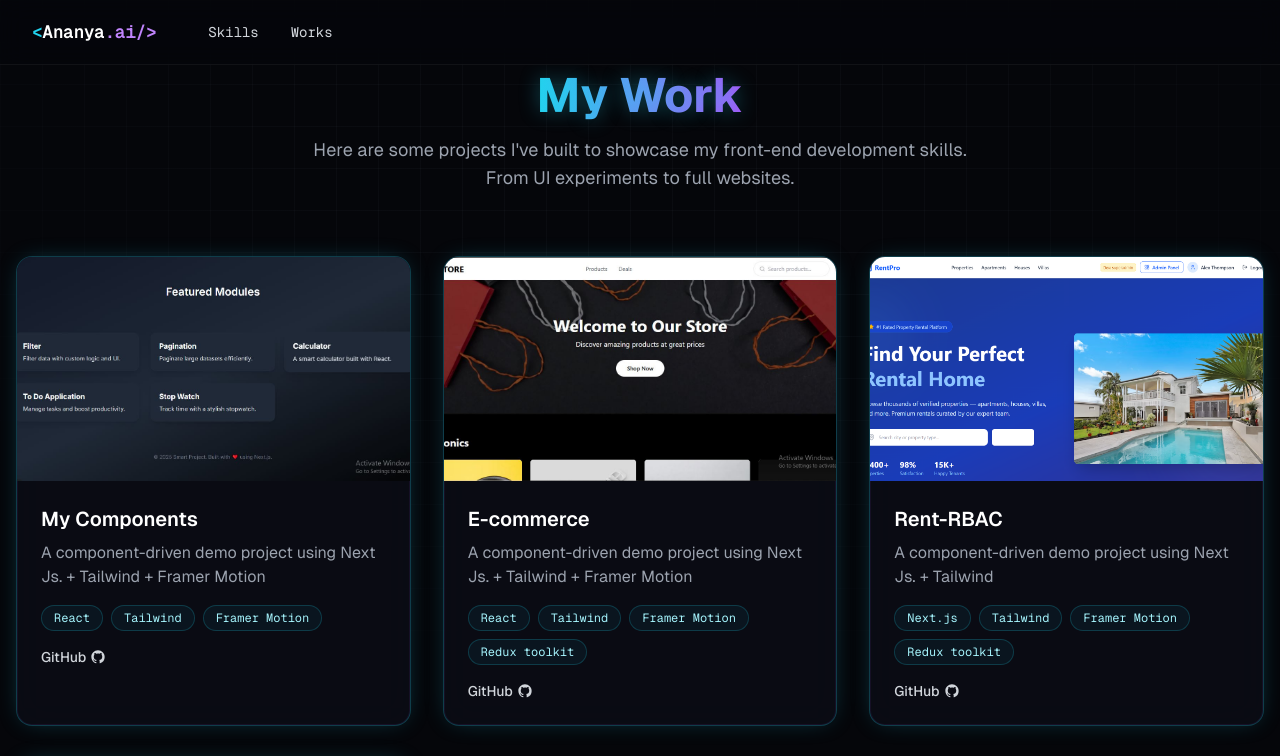
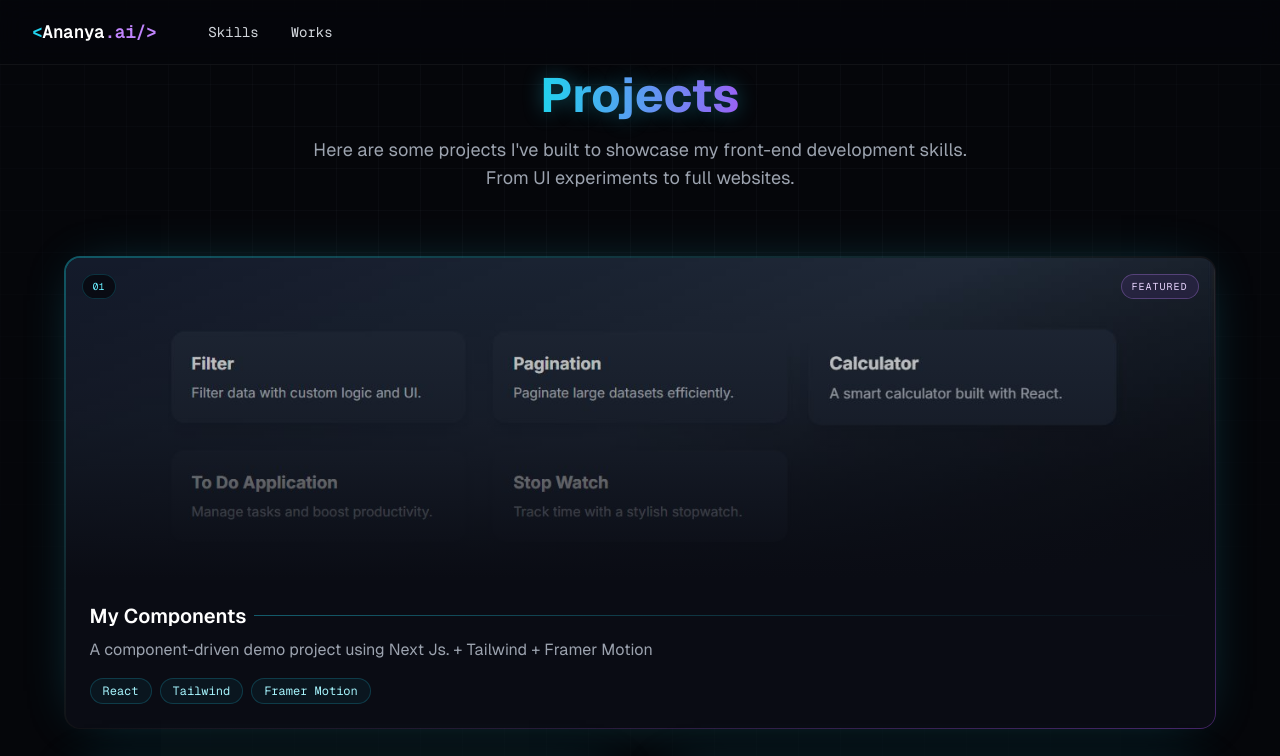
Before and after one commit to Ananya-12-cpu/My-portfolio, a Next.js app: page /works in a window 1280 px wide. Shown: the top 756 px of the page. Built offline with nearby package versions, Linux system fonts and the light colour scheme.

Commit message:
projects section redesigned

```diff
--- /dev/null
+++ b/app/components/ProjectsCodeBlock.tsx
@@ -0,0 +1,163 @@
+"use client";
+
+import { motion } from "framer-motion";
+
+type Token = { text: string; color?: string; href?: string };
+
+const PURPLE = "#a855f7";
+const WHITE = "#e6f1ff";
+const GRAY = "#9ca3af";
+const KEY = "#22d3ee";
+const STRING = "#34d399";
+
+type ProjectSummary = { title: string; tech: string[]; github: string };
+
+function projectObject(
+  project: ProjectSummary,
+  indent: number,
+  last: boolean,
+): Token[][] {
+  const pad = " ".repeat(indent);
+  const innerPad = " ".repeat(indent + 2);
+  const lines: Token[][] = [[{ text: `${pad}{`, color: GRAY }]];
+
+  lines.push([
+    { text: `${innerPad}title`, color: KEY },
+    { text: ": ", color: GRAY },
+    { text: `'${project.title}'`, color: STRING },
+    { text: ",", color: GRAY },
+  ]);
+
+  const techTokens: Token[] = [
+    { text: `${innerPad}tech`, color: KEY },
+    { text: ": [", color: GRAY },
+  ];
+  project.tech.forEach((t, i) => {
+    techTokens.push({ text: `'${t}'`, color: STRING });
+    if (i < project.tech.length - 1)
+      techTokens.push({ text: ", ", color: GRAY });
+  });
+  techTokens.push({ text: "],", color: GRAY });
+  lines.push(techTokens);
+
+  lines.push(
+    project.github === "#"
+      ? [
+          { text: `${innerPad}github`, color: KEY },
+          { text: ": ", color: GRAY },
+          { text: "null", color: PURPLE },
+        ]
+      : [
+          { text: `${innerPad}github`, color: KEY },
+          { text: ": ", color: GRAY },
+          { text: `'${project.github}'`, color: STRING, href: project.github },
+        ],
+  );
+
+  lines.push([{ text: `${pad}}${last ? "" : ","}`, color: GRAY }]);
+  return lines;
+}
+
+const PROJECT_SUMMARIES: ProjectSummary[] = [
+  {
+    title: "My Components",
+    tech: ["React", "Tailwind", "Framer Motion"],
+
+    github: "https://github.com/Ananya-12-cpu/My-Components",
+  },
+  {
+    title: "E-commerce",
+    tech: ["React", "Tailwind", "Framer Motion", "Redux toolkit"],
+
+    github: "https://github.com/Ananya-12-cpu/my-ecommerce.git",
+  },
+  {
+    title: "Rent-RBAC",
+    tech: ["Next.js", "Tailwind", "Framer Motion", "Redux toolkit"],
+
+    github: "https://github.com/Ananya-12-cpu/Rent_property.git",
+  },
+  {
+    title: "Express API",
+    tech: ["Express.js", "JavaScript", "MySql"],
+
+    github: "https://github.com/Ananya-12-cpu/ElitePropertyAdmin2026.git",
+  },
+];
+
+const LINES: Token[][] = [
+  [
+    { text: "const", color: PURPLE },
+    { text: " projects", color: WHITE },
+    { text: " = [", color: GRAY },
+  ],
+  ...PROJECT_SUMMARIES.flatMap((project, i) =>
+    projectObject(project, 2, i === PROJECT_SUMMARIES.length - 1),
+  ),
+  [{ text: "];", color: GRAY }],
+];
+
+function ProjectsCodeBlock() {
+  return (
+    <motion.div
+      initial={{ opacity: 0, y: 20 }}
+      whileInView={{ opacity: 1, y: 0 }}
+      viewport={{ once: true }}
+      transition={{ duration: 0.6 }}
+      className="mx-auto mb-14 rounded-2xl overflow-hidden glass-panel neon-border"
+    >
+      {/* title bar */}
+      <div className="flex items-center gap-2 px-4 py-3 bg-black/30 border-b border-white/10">
+        <span className="w-3 h-3 rounded-full bg-red-400/80" />
+        <span className="w-3 h-3 rounded-full bg-yellow-400/80" />
+        <span className="w-3 h-3 rounded-full bg-green-400/80" />
+        <span className="ml-3 font-mono-ai text-xs text-gray-400">
+          projects.ts
+        </span>
+      </div>
+
+      <pre className="font-mono-ai text-[13px] leading-relaxed px-5 py-5 overflow-x-auto">
+        <code>
+          {LINES.map((line, lineIndex) => (
+            <motion.div
+              key={lineIndex}
+              initial={{ opacity: 0, x: -10 }}
+              whileInView={{ opacity: 1, x: 0 }}
+              viewport={{ once: true }}
+              transition={{ duration: 0.35, delay: lineIndex * 0.06 }}
+            >
+              {line.map((token, tokenIndex) =>
+                token.href ? (
+                  <a
+                    key={tokenIndex}
+                    href={token.href}
+                    target="_blank"
+                    rel="noopener noreferrer"
+                    style={{ color: token.color }}
+                    className="underline decoration-dotted underline-offset-2 hover:text-cyan-300 transition-colors duration-200"
+                  >
+                    {token.text}
+                  </a>
+                ) : (
+                  <span key={tokenIndex} style={{ color: token.color }}>
+                    {token.text}
+                  </span>
+                ),
+              )}
+              {lineIndex === LINES.length - 1 && (
+                <motion.span
+                  aria-hidden
+                  className="inline-block w-2 h-3.5 bg-cyan-300 ml-1 align-middle"
+                  animate={{ opacity: [1, 0, 1] }}
+                  transition={{ duration: 1, repeat: Infinity }}
+                />
+              )}
+            </motion.div>
+          ))}
+        </code>
+      </pre>
+    </motion.div>
+  );
+}
+
+export default ProjectsCodeBlock;
--- a/app/components/SkillCodeBlock.tsx
+++ b/app/components/SkillCodeBlock.tsx
@@ -79,7 +79,7 @@ const LINES: Token[][] = [
   [{ text: "  },", color: GRAY }],
   keyValueString(
     "loves",
-    "building scalable, high-performance , clean and maintainable web applications with a focus on user experience and accessibility.",
+    "building scalable, high-performance web applications with a focus on user experience and accessibility.",
     2,
     true
   ),
@@ -93,7 +93,7 @@ function SkillCodeBlock() {
       whileInView={{ opacity: 1, y: 0 }}
       viewport={{ once: true }}
       transition={{ duration: 0.6 }}
-      className="mx-auto mb-14 rounded-2xl overflow-hidden glass-panel neon-border"
+      className="max-w-4xl mx-auto mb-14 rounded-2xl overflow-hidden glass-panel neon-border"
     >
       {/* title bar */}
       <div className="flex items-center gap-2 px-4 py-3 bg-black/30 border-b border-white/10">
--- a/app/works/page.tsx
+++ b/app/works/page.tsx
@@ -2,127 +2,209 @@
 
 import Image from "next/image";
 
+import { motion } from "framer-motion";
+
+import ProjectsCodeBlock from "@/app/components/ProjectsCodeBlock";
+
 const projects = [
   {
     title: "My Components",
-    image: "/images/myComponent.jpg",
+    image: "/images/myComponent.JPG",
     description:
       "A component-driven demo project using Next Js. + Tailwind + Framer Motion",
     tech: ["React", "Tailwind", "Framer Motion"],
     live: "#",
     github: "https://github.com/Ananya-12-cpu/My-Components",
+    featured: true,
   },
   {
     title: "E-commerce",
-    image: "/images/ecommerce.jpg",
+    image: "/images/my-ecommerce.JPG",
     description:
       "A component-driven demo project using Next Js. + Tailwind + Framer Motion",
     tech: ["React", "Tailwind", "Framer Motion", "Redux toolkit"],
     live: "#",
-    github: "https://github.com/Ananya-12-cpu/ecommerce",
+    github: "https://github.com/Ananya-12-cpu/my-ecommerce.git",
   },
   {
     title: "Rent-RBAC",
     image: "/images/rent.png",
-    description:
-      "A component-driven demo project using Next Js. + Tailwind",
+    description: "A component-driven demo project using Next Js. + Tailwind",
     tech: ["Next.js", "Tailwind", "Framer Motion", "Redux toolkit"],
     live: "#",
     github: "https://github.com/Ananya-12-cpu/Rent_property.git",
   },
   {
     title: "Express API",
-    image: "/images/api.jpg",
-    description: "A functional swagger site with User authentication with Role and Todo and File upload",
+    image: "/images/Api.JPG",
+    description:
+      "A functional swagger site with User authentication with Role and Todo and File upload",
     tech: ["Express.js", "JavaScript", "MySql"],
     live: "#",
-    github: "#",
+    github: "https://github.com/Ananya-12-cpu/ElitePropertyAdmin2026.git",
   },
 ];
 
+const GithubIcon = () => (
+  <svg className="w-4 h-4" fill="currentColor" viewBox="0 0 24 24" aria-hidden="true">
+    <path
+      fillRule="evenodd"
+      d="M12 2C6.477 2 2 6.484 2 12.017c0 4.425 2.865 8.18 6.839 9.504.5.092.682-.217.682-.483 0-.237-.008-.868-.013-1.703-2.782.605-3.369-1.343-3.369-1.343-.454-1.158-1.11-1.466-1.11-1.466-.908-.62.069-.608.069-.608 1.003.07 1.531 1.032 1.531 1.032.892 1.53 2.341 1.088 2.91.832.092-.647.35-1.088.636-1.338-2.22-.253-4.555-1.113-4.555-4.951 0-1.093.39-1.988 1.029-2.688-.103-.253-.446-1.272.098-2.65 0 0 .84-.27 2.75 1.026A9.564 9.564 0 0112 6.844c.85.004 1.705.115 2.504.337 1.909-1.296 2.747-1.027 2.747-1.027.546 1.379.202 2.398.1 2.651.64.7 1.028 1.595 1.028 2.688 0 3.848-2.339 4.695-4.566 4.943.359.309.678.92.678 1.855 0 1.338-.012 2.419-.012 2.747 0 .268.18.58.688.482A10.019 10.019 0 0022 12.017C22 6.484 17.522 2 12 2z"
+      clipRule="evenodd"
+    />
+  </svg>
+);
+
+const LiveIcon = () => (
+  <svg
+    className="w-4 h-4"
+    fill="none"
+    stroke="currentColor"
+    strokeWidth={2}
+    viewBox="0 0 24 24"
+    aria-hidden="true"
+  >
+    <path
+      strokeLinecap="round"
+      strokeLinejoin="round"
+      d="M10 6H6a2 2 0 00-2 2v10a2 2 0 002 2h10a2 2 0 002-2v-4M14 4h6m0 0v6m0-6L10 14"
+    />
+  </svg>
+);
+
 function WorkPage() {
-  return (<>
+  return (
+    <div className="relative min-h-screen bg-[#05060a] overflow-hidden ">
+      <div className="absolute inset-0 grid-fade opacity-50" />
 
-    <div className="relative min-h-screen flex items-center bg-[#05060a] overflow-hidden">
-      <div className="absolute inset-0 grid-fade opacity-50" />
+      <motion.div
+        aria-hidden
+        className="absolute -bottom-32 -left-24 w-[28rem] h-[28rem] rounded-full bg-cyan-500/10 blur-[110px]"
+        animate={{ x: [0, 25, 0], y: [0, -15, 0] }}
+        transition={{ duration: 15, repeat: Infinity, ease: "easeInOut" }}
+      />
+
       {/* Main Content */}
       <div className="relative container mx-auto px-4 py-16">
-
         <div className="text-center mb-16">
 
-          <h1 className="text-4xl sm:text-5xl font-bold mt-2 mb-4">
+          <motion.h1
+            initial={{ opacity: 0, y: -20 }}
+            whileInView={{ opacity: 1, y: 0 }}
+            viewport={{ once: true }}
+            transition={{ duration: 0.6, delay: 0.1 }}
+            className="text-4xl sm:text-5xl font-bold mt-2 mb-4"
+          >
             <span className="text-transparent bg-clip-text bg-gradient-to-r from-cyan-400 to-purple-500 text-glow">
-              My Work
+             Projects
             </span>
-          </h1>
-          <p className="text-gray-400 text-base sm:text-lg max-w-2xl mx-auto">
-            Here are some projects I've built to showcase my front-end
+          </motion.h1>
+          <motion.p
+            initial={{ opacity: 0, y: 10 }}
+            whileInView={{ opacity: 1, y: 0 }}
+            viewport={{ once: true }}
+            transition={{ duration: 0.5, delay: 0.2 }}
+            className="text-gray-400 text-base sm:text-lg max-w-2xl mx-auto"
+          >
+            Here are some projects I&apos;ve built to showcase my front-end
             development skills. From UI experiments to full websites.
-          </p>
+          </motion.p>
         </div>
 
-        <div className="grid grid-cols-1 md:grid-cols-2 lg:grid-cols-3 gap-6 sm:gap-8">
+        {/* <ProjectsCodeBlock /> */}
+
+        {/* Bento-style showcase grid */}
+        <div className="grid grid-cols-1 md:grid-cols-2 gap-6 sm:gap-8 max-w-6xl mx-auto">
           {projects.map((project, index) => (
-            <div
-              key={index}
-              className="group glass-panel neon-border rounded-2xl overflow-hidden transition-all duration-300 cursor-pointer"
+            <motion.div
+              key={project.title}
+              initial={{ opacity: 0, y: 30 }}
+              whileInView={{ opacity: 1, y: 0 }}
+              viewport={{ once: true }}
+              transition={{ duration: 0.5, delay: (index % 4) * 0.1 }}
+              whileHover={{ y: -8 }}
+              className={`group relative rounded-2xl overflow-hidden bg-gradient-to-br from-cyan-400/40 via-white/5 to-purple-500/40 p-[1.5px] shadow-[0_0_50px_-20px_rgba(34,211,238,0.35)] transition-shadow duration-300 hover:shadow-[0_0_60px_-14px_rgba(34,211,238,0.5)] ${
+                project.featured ? "md:col-span-2" : ""
+              }`}
             >
-              <div className="relative overflow-hidden">
-                <Image
-                  src={project.image}
-                  alt={project.title}
-                  width={600}
-                  height={300}
-                  className="w-full h-48 sm:h-56 object-cover transform group-hover:scale-105 transition-transform duration-300"
-                />
-                <div className="absolute inset-0 bg-gradient-to-t from-[#05060a]/90 to-transparent opacity-0 group-hover:opacity-100 transition-opacity duration-300" />
-              </div>
-              <div className="p-6">
-                <h3 className="text-xl font-semibold text-white mb-2">
-                  {project.title}
-                </h3>
-                <p className="text-gray-400 text-sm sm:text-base mb-4">
-                  {project.description}
-                </p>
-                <div className="flex flex-wrap gap-2 mb-4">
-                  {project.tech.map((tech, i) => (
-                    <span
-                      key={i}
-                      className="text-xs font-mono-ai text-cyan-200 border border-cyan-400/20 bg-cyan-400/5 px-3 py-1 rounded-full"
+              <div className="relative h-full rounded-[calc(1rem-1.5px)] bg-[#0a0c14] overflow-hidden">
+                <div
+                  className={`relative overflow-hidden ${
+                    project.featured ? "h-64 sm:h-80" : "h-48 sm:h-56"
+                  }`}
+                >
+                  <Image
+                    src={project.image}
+                    alt={project.title}
+                    fill
+                    className="object-cover transform group-hover:scale-110 transition-transform duration-700 ease-out"
+                  />
+                  <div className="absolute inset-0 bg-gradient-to-t from-[#0a0c14] via-[#0a0c14]/40 to-transparent" />
+
+                  {/* number badge */}
+                  <span className="absolute top-4 left-4 font-mono-ai text-[10px] text-cyan-300 bg-[#05060a]/70 backdrop-blur-sm border border-cyan-400/20 rounded-full px-2.5 py-1">
+                    {String(index + 1).padStart(2, "0")}
+                  </span>
+
+                  {project.featured && (
+                    <span className="absolute top-4 right-4 font-mono-ai text-[10px] uppercase tracking-widest text-purple-200 bg-purple-500/10 backdrop-blur-sm border border-purple-400/30 rounded-full px-2.5 py-1">
+                      Featured
+                    </span>
+                  )}
+
+                  {/* hover overlay actions */}
+                  <div className="absolute inset-0 flex items-center justify-center gap-3 opacity-0 group-hover:opacity-100 transition-opacity duration-300 bg-[#05060a]/50 backdrop-blur-[2px]">
+                    <a
+                      href={project.github}
+                      target="_blank"
+                      rel="noopener noreferrer"
+                      onClick={(e) => e.stopPropagation()}
+                      className="glass-panel neon-border rounded-full px-4 py-2 text-sm font-mono-ai text-white flex items-center gap-2 translate-y-3 group-hover:translate-y-0 transition-transform duration-300 hover:text-cyan-300"
                     >
-                      {tech}
-                    </span>
-                  ))}
+                      <GithubIcon />
+                      Code
+                    </a>
+                    {project.live !== "#" && (
+                      <a
+                        href={project.live}
+                        target="_blank"
+                        rel="noopener noreferrer"
+                        onClick={(e) => e.stopPropagation()}
+                        className="glass-panel neon-border rounded-full px-4 py-2 text-sm font-mono-ai text-white flex items-center gap-2 translate-y-3 group-hover:translate-y-0 transition-transform duration-300 delay-75 hover:text-purple-300"
+                      >
+                        <LiveIcon />
+                        Live
+                      </a>
+                    )}
+                  </div>
                 </div>
-                <div className="flex space-x-4">
-                  <a
-                    href={project.github}
-                    target="_blank"
-                    rel="noopener noreferrer"
-                    className="text-gray-300 hover:text-white text-sm font-medium transition-colors duration-300 flex items-center gap-1"
-                  >
-                    GitHub
-                    <svg
-                      className="w-4 h-4"
-                      fill="currentColor"
-                      viewBox="0 0 24 24"
-                      aria-hidden="true"
-                    >
-                      <path
-                        fillRule="evenodd"
-                        d="M12 2C6.477 2 2 6.484 2 12.017c0 4.425 2.865 8.18 6.839 9.504.5.092.682-.217.682-.483 0-.237-.008-.868-.013-1.703-2.782.605-3.369-1.343-3.369-1.343-.454-1.158-1.11-1.466-1.11-1.466-.908-.62.069-.608.069-.608 1.003.07 1.531 1.032 1.531 1.032.892 1.53 2.341 1.088 2.91.832.092-.647.35-1.088.636-1.338-2.22-.253-4.555-1.113-4.555-4.951 0-1.093.39-1.988 1.029-2.688-.103-.253-.446-1.272.098-2.65 0 0 .84-.27 2.75 1.026A9.564 9.564 0 0112 6.844c.85.004 1.705.115 2.504.337 1.909-1.296 2.747-1.027 2.747-1.027.546 1.379.202 2.398.1 2.651.64.7 1.028 1.595 1.028 2.688 0 3.848-2.339 4.695-4.566 4.943.359.309.678.92.678 1.855 0 1.338-.012 2.419-.012 2.747 0 .268.18.58.688.482A10.019 10.019 0 0022 12.017C22 6.484 17.522 2 12 2z"
-                        clipRule="evenodd"
-                      />
-                    </svg>
-                  </a>
+
+                <div className="p-6">
+                  <h3 className="text-xl font-semibold text-white mb-2 flex items-center gap-2">
+                    {project.title}
+                    <span className="h-px flex-1 bg-gradient-to-r from-cyan-400/40 to-transparent" />
+                  </h3>
+                  <p className="text-gray-400 text-sm sm:text-base mb-4">
+                    {project.description}
+                  </p>
+                  <div className="flex flex-wrap gap-2">
+                    {project.tech.map((tech) => (
+                      <span
+                        key={tech}
+                        className="text-xs font-mono-ai text-cyan-200 border border-cyan-400/20 bg-cyan-400/5 px-3 py-1 rounded-full hover:border-cyan-400/50 hover:bg-cyan-400/10 transition-colors duration-300"
+                      >
+                        {tech}
+                      </span>
+                    ))}
+                  </div>
                 </div>
               </div>
-            </div>
+            </motion.div>
           ))}
         </div>
       </div>
     </div>
-  </>);
+  );
 }
 
 export default WorkPage;
```
Also changed, not shown: public/images/my-ecommerce.jpg (added).
